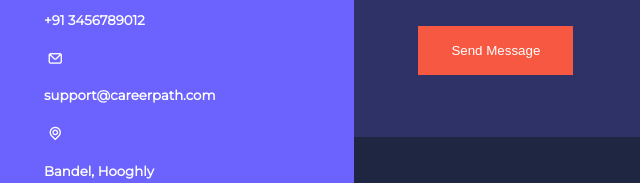
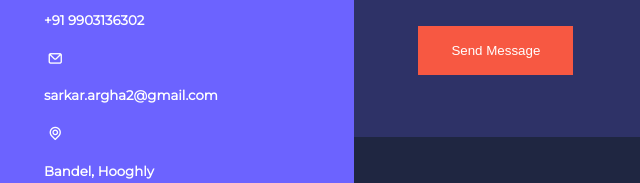
Before and after one commit to Argha713/education-website, a plain HTML site: page contact.html in a window 1280 px wide. Shown: the part 551-734 px from the top of the page, 196-836 px from the left. Drawn offline with nearby package versions, Linux system fonts and the light colour scheme.

Commit message:
Update contact.html

```diff
--- a/contact.html
+++ b/contact.html
@@ -55,11 +55,11 @@
                 <ul class="contact__details">
                     <li>
                         <i class="uil uil-phone-times"></i>
-                        <h5>+91 3456789012</h5>
+                        <h5>+91 9903136302</h5>
                     </li>
                     <li>
                         <i class="uil uil-envelope"></i>
-                        <h5>support@careerpath.com</h5>
+                        <h5>sarkar.argha2@gmail.com</h5>
                     </li>
                     <li>
                         <i class="uil uil-location-point"></i>
```
